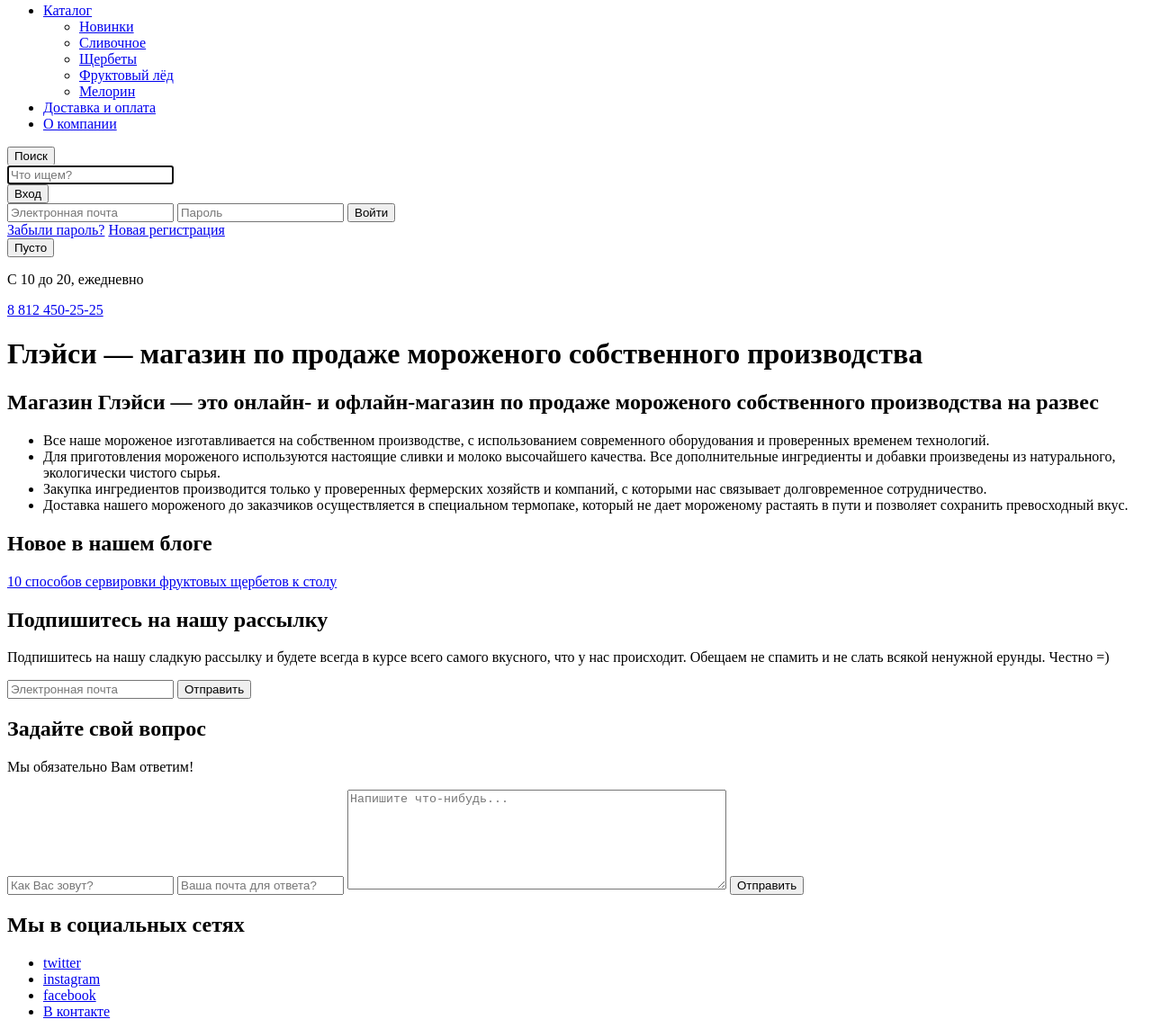
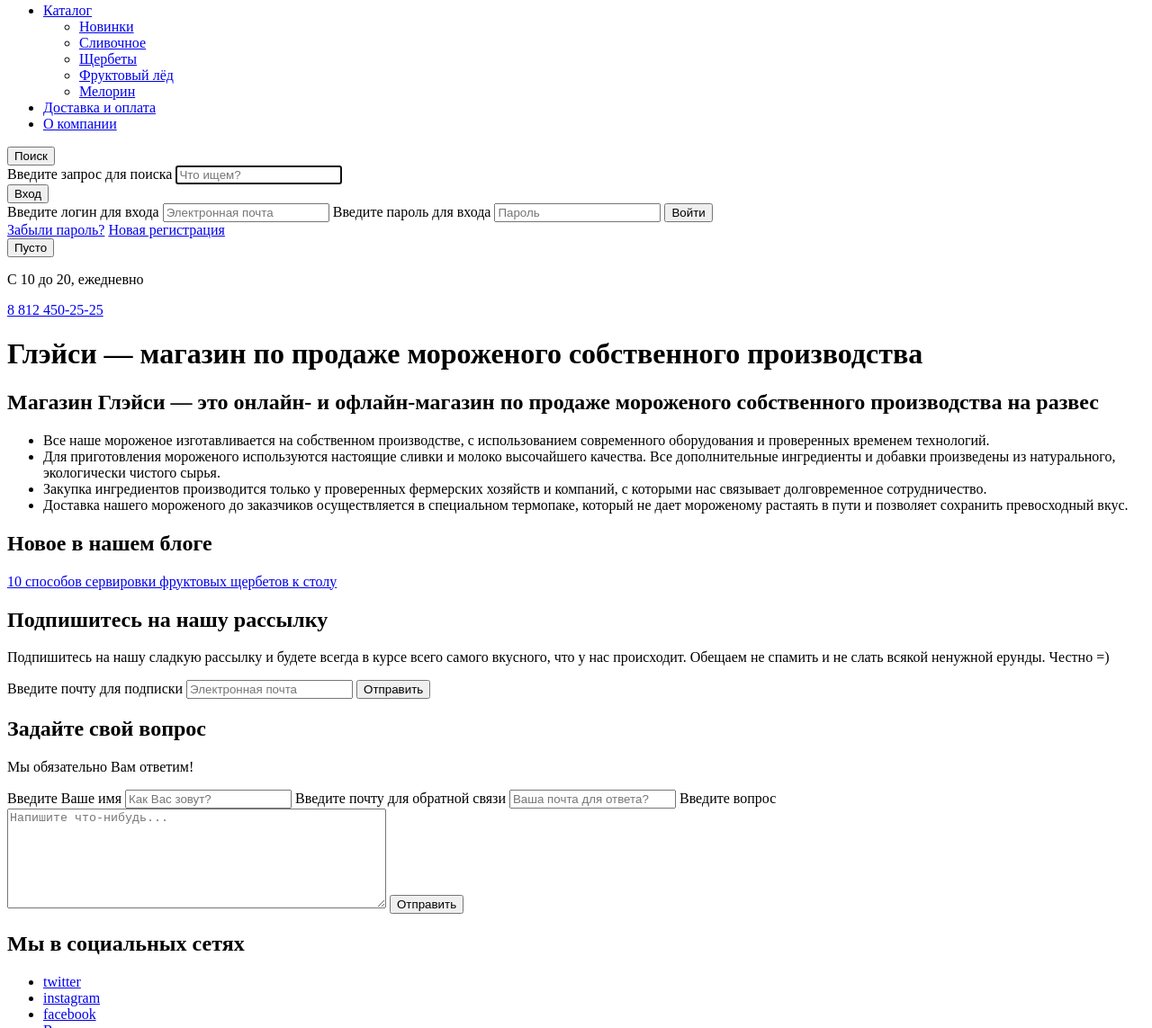
Before and after one commit to iwango/1011871-gllacy-25, a plain HTML site: page index.html in a window 1280 px wide. Shown: the part 89-1232 px from the top of the page at 90% size. Drawn offline with Linux system fonts and the light colour scheme.

Commit message:
изменил способ подписей полям, для улчшения доступности

```diff
--- a/css/style.css
+++ b/css/style.css
@@ -0,0 +1,3 @@
+.visually-hiden{
+
+}
--- a/index.html
+++ b/index.html
@@ -36,20 +36,19 @@
         </ul>
     </nav>
     <div class="btn-search">
-        <label for="search-field">
-            <button class="btn-search">Поиск</button>
-        </label>
+        <button class="btn-search">Поиск</button>
         <form action="#" name="search-form" method="get">
+            <label for="search-field" class="visually-hiden">Введите запрос для поиска</label>
             <input type="text" name="search-input" id="search-field" autofocus placeholder="Что ищем?">
         </form>
     </div>
     <div class="btn-user-navigation">
-        <label for="email-field">
-            <button class="btn-user-navigation">Вход</button>
-        </label>
+        <button class="btn-user-navigation">Вход</button>
         <div class="logon-div">
             <form action="#" name="logon-form" method="post">
+                <label for="email-field" class="visually-hiden">Введите логин для входа</label>
                 <input type="email" name="email-input" id="email-field" autofocus placeholder="Электронная почта">
+                <label for="password-field" class="visually-hiden">Введите пароль для входа</label>
                 <input type="password" name="password-input" id="password-field" placeholder="Пароль">
                 <input type="submit" name="submit-logon-form" id="submit-logon" value="Войти">
             </form>
@@ -95,6 +94,7 @@
         <p>Подпишитесь на нашу сладкую рассылку и будете всегда в курсе всего самого вкусного, что у нас происходит.
             Обещаем не спамить и не слать всякой ненужной ерунды. Честно =)</p>
         <form action="#" name="subscription-form" method="post">
+            <label for="subscription-email-field" class="visually-hiden">Введите почту для подписки</label>
             <input type="email" name="subscription-email" id="subscription-email-field" placeholder="Электронная почта">
             <input type="submit" name="submit-subscription" id="submit-subscription-field" value="Отправить">
         </form>
@@ -103,9 +103,14 @@
         <h2 class="visually-hiden">Задайте свой вопрос</h2>
         <p>Мы обязательно Вам ответим!</p>
         <form action="#" name="feedback-form" method="post">
+            <label for="feedback-name-field" class="visually-hiden">Введите Ваше имя</label>
             <input type="text" name="feedback-name" id="feedback-name-field" autofocus placeholder="Как Вас зовут?">
+            <label for="feedback-email-field" class="visually-hiden">Введите почту для обратной связи</label>
             <input type="email" name="feedback-email" id="feedback-email-field" placeholder="Ваша почта для ответа?">
-            <textarea name="feedback-question" id="feedback-question-field" cols="50" rows="7" placeholder="Напишите что-нибудь..."></textarea>  <!--placeholder почему-то не срабатывает если тег закрыть на другой строке. видимо интер принимает за содержимое-->
+            <label for="feedback-question-field" class="visually-hiden">Введите вопрос</label>
+            <textarea name="feedback-question" id="feedback-question-field" cols="50" rows="7"
+                      placeholder="Напишите что-нибудь..."></textarea>
+            <!--placeholder почему-то не срабатывает если тег закрыть на другой строке. видимо интер принимает за содержимое-->
             <input type="submit" name="submit-feedback-form" id="submit-feedback" value="Отправить">
         </form>
     </section>
```
